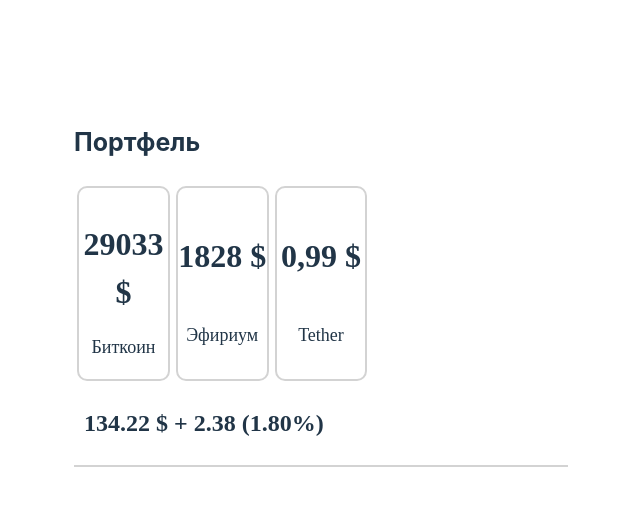
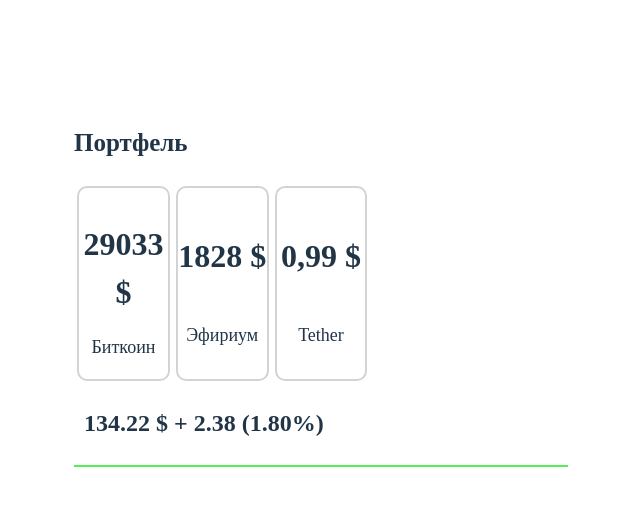
Before and after one commit to Yglv/coincap-test-react-app, a React (Vite) app in the folder coincap-test-app/: page / in a window 1280 px wide. Shown: the top 517 px of the page, without its empty margins (319-959 px from the left). Built offline with nearby package versions, Linux system fonts and the light colour scheme; no server answers.

Commit message:
fix: fix styles for Header component

```diff
--- a/coincap-test-app/src/components/layout/Header/Header.styles.scss
+++ b/coincap-test-app/src/components/layout/Header/Header.styles.scss
@@ -1,4 +1,5 @@
 .header_name {
+  font-family: 'Times New Roman', Times, serif;
   font-size: 25px;
   font-weight: bold;
   align-self: flex-start;
@@ -7,7 +8,7 @@
 .header{
   display: flex;
   flex-direction: column;
-  border-bottom: 2px solid lightgray;
+  border-bottom: 2px solid rgb(81, 240, 81);
   margin-bottom: 50px;
 }
 
```
